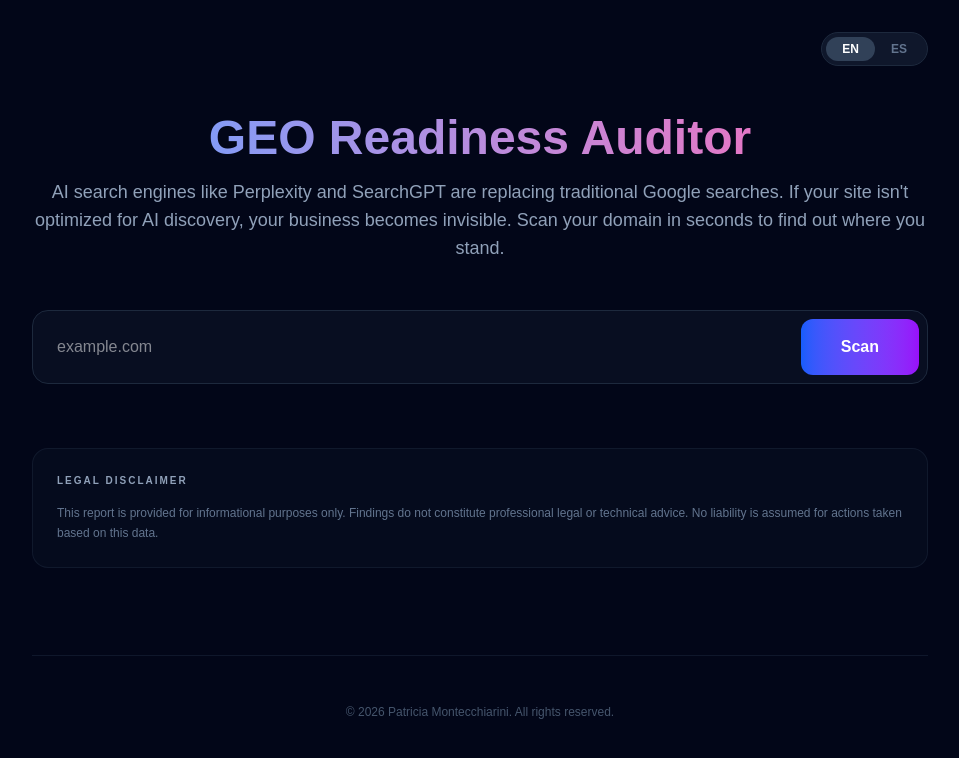
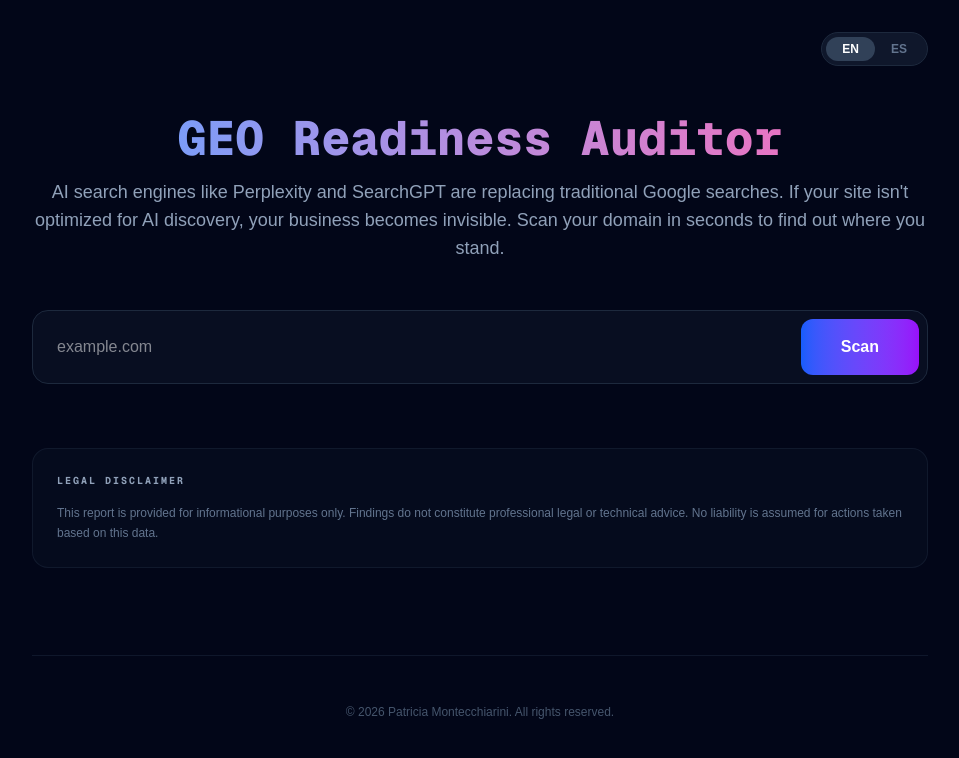
Before and after one commit to pmontecchiarini/ai-search-engine-readiness, a Next.js app in the folder frontend/: page / in a window 1280 px wide. Shown: the top 758 px of the page, without its empty margins (160-1119 px from the left). Built offline with nearby package versions, Linux system fonts and the light colour scheme.

Commit message:
Main H1 "GEO Readiness Auditor" Card titles (all Phase 1 + Phase 2 check cards, incl. the merged /llms.txt card) "AI Readiness Score" label under the ring "Content Optimization" (Phase 2 header — Phase 1 already had it) "Legal Disclaimer"

```diff
--- a/frontend/app/page.tsx
+++ b/frontend/app/page.tsx
@@ -80,7 +80,7 @@
           <span className="text-slate-500 text-xs font-mono mt-1">/ 100</span>
         </div>
       </div>
-      <h2 className="mt-6 text-[11px] font-black uppercase tracking-[0.3em] text-slate-400">
+      <h2 className="mt-6 text-[11px] font-mono font-black uppercase tracking-[0.3em] text-slate-400">
         {lang === 'en' ? 'AI Readiness Score' : 'Puntuación de Preparación IA'}
       </h2>
       <p className="mt-3 max-w-md text-sm text-slate-400">{verdict}</p>
@@ -192,7 +192,7 @@
           {priority}
         </span>
       </div>
-      <h3 className="text-2xl font-bold text-white mb-3 pr-28">{titleOverride ?? content.title}</h3>
+      <h3 className="text-2xl font-mono font-bold text-white mb-3 pr-28">{titleOverride ?? content.title}</h3>
       <p className="text-slate-400 text-sm mb-6">{content.description}</p>
 
       {showDetails && (
@@ -243,7 +243,7 @@
       <span className="text-[10px] uppercase tracking-[0.3em] text-amber-300 italic">
         {en ? 'Phase 02 · Strategy' : 'Fase 02 · Estrategia'}
       </span>
-      <h2 className="text-2xl font-bold text-white mt-1">
+      <h2 className="text-2xl font-mono font-bold text-white mt-1">
         {en ? 'Content Optimization' : 'Optimización de Contenido'}
       </h2>
       <p className="text-slate-500 text-sm mt-1">
@@ -361,7 +361,7 @@
         </nav>
         {/* Header */}
         <header className="mb-12 text-center">
-          <h1 className="text-5xl font-extrabold mb-4 bg-clip-text text-transparent bg-gradient-to-r from-blue-400 to-pink-400">GEO Readiness Auditor</h1>
+          <h1 className="text-5xl font-mono font-extrabold mb-4 bg-clip-text text-transparent bg-gradient-to-r from-blue-400 to-pink-400">GEO Readiness Auditor</h1>
           <p className="text-slate-400 text-lg text-center">
             {lang === 'en'
               ? 'AI search engines like Perplexity and SearchGPT are replacing traditional Google searches. If your site isn\'t optimized for AI discovery, your business becomes invisible. Scan your domain in seconds to find out where you stand.'
@@ -423,7 +423,7 @@
         )}
         {/* Disclaimer */}
         <section className="mt-16 p-6 rounded-2xl bg-slate-900/30 border border-slate-800/50 text-slate-500">
-          <h2 className="text-[10px] font-bold uppercase tracking-[0.2em] mb-4 text-slate-400">
+          <h2 className="text-[10px] font-mono font-bold uppercase tracking-[0.2em] mb-4 text-slate-400">
             {lang === 'en' ? 'Legal Disclaimer' : 'Aviso Legal'}
           </h2>
           <p className="text-xs leading-relaxed">
```
